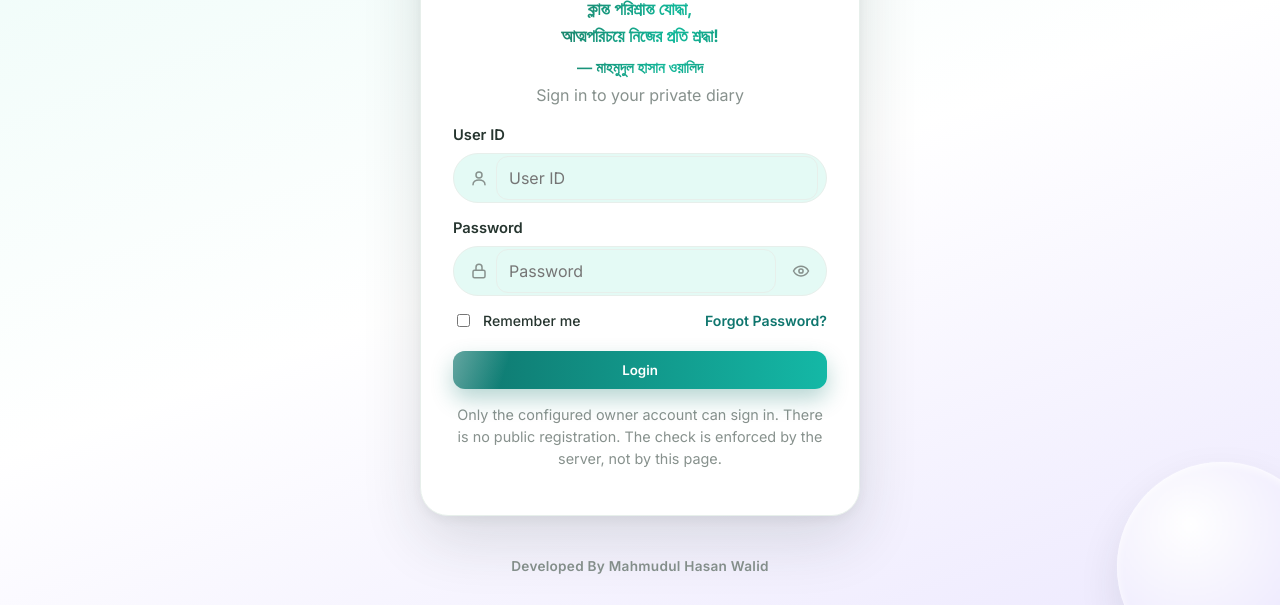
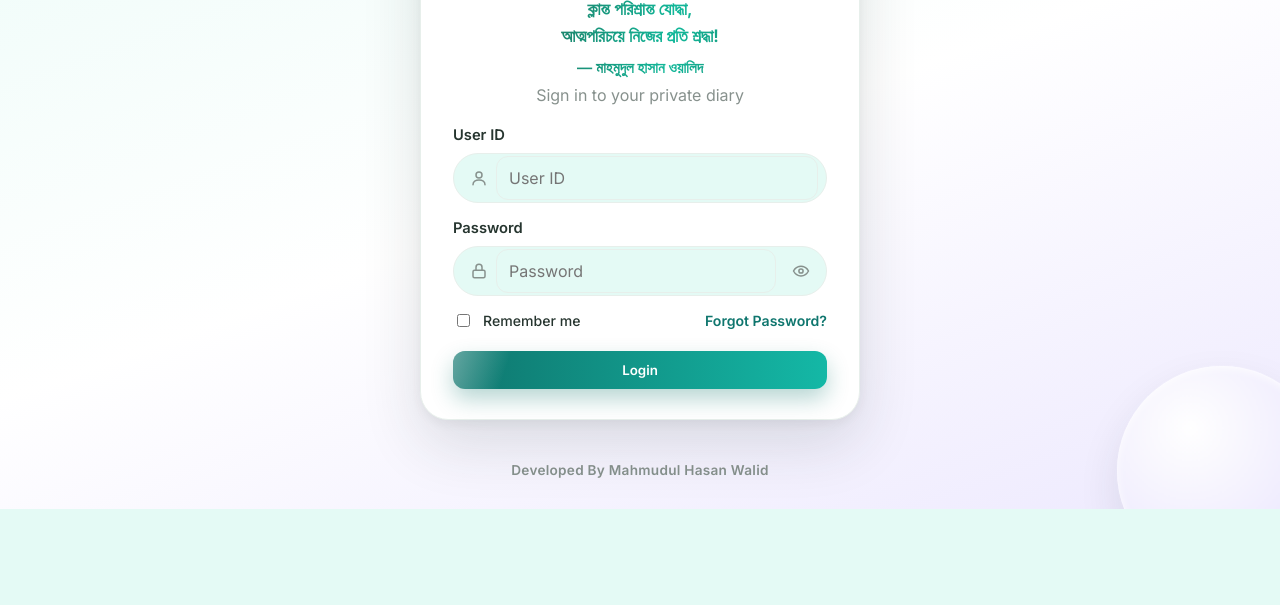
Before and after one commit to ThinkTankMahmudul/MyDimension, a plain HTML site: page frontend/index.html in a window 1280 px wide. Shown: the part 457-1062 px from the top of the page. After the commit the page ends 966 px from the top, so only its background shows below. Drawn offline with Linux system fonts and the light colour scheme; no server answers.

Commit message:
Remove owner-only note below login form (space kept for later)

```diff
--- a/frontend/index.html
+++ b/frontend/index.html
@@ -45,7 +45,6 @@
       <button class="btn btn-block login-btn" type="submit"><span>Login</span></button>
     </form>
     <p id="passwordHint" class="small muted hidden"></p>
-    <p class="login-note">Only the configured owner account can sign in. There is no public registration. The check is enforced by the server, not by this page.</p>
   </main>
   <footer class="login-footer">
     <p class="login-credit">Developed By Mahmudul Hasan Walid</p>
```
